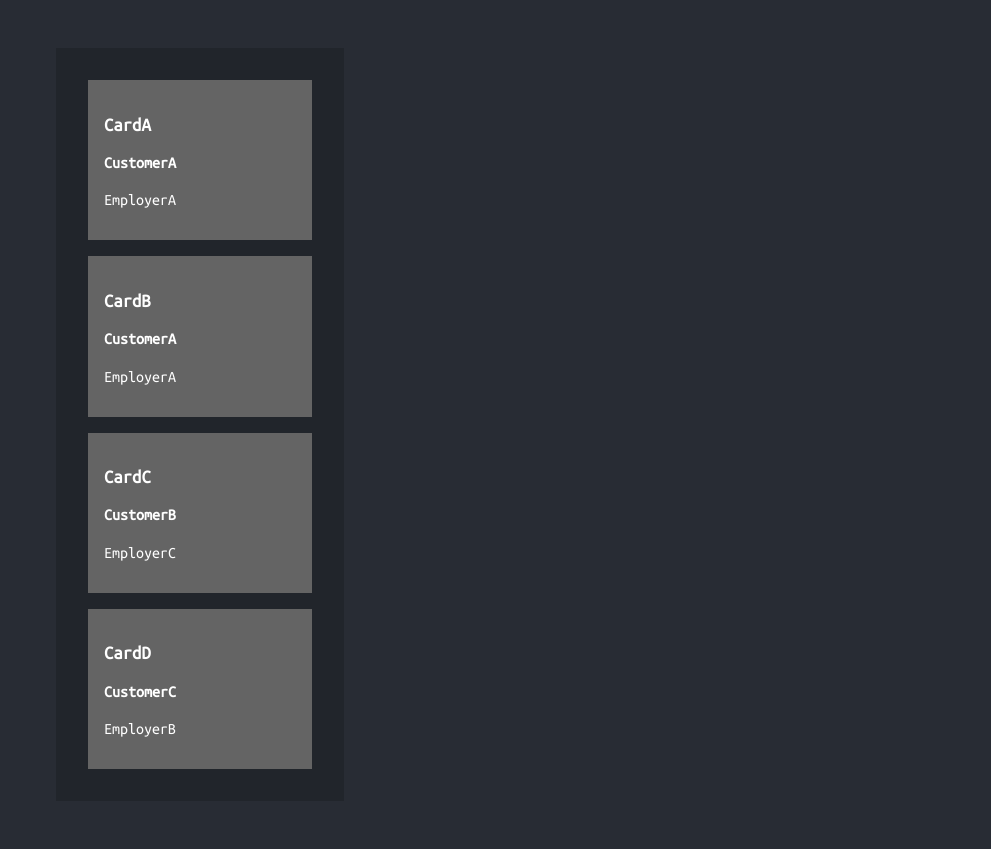
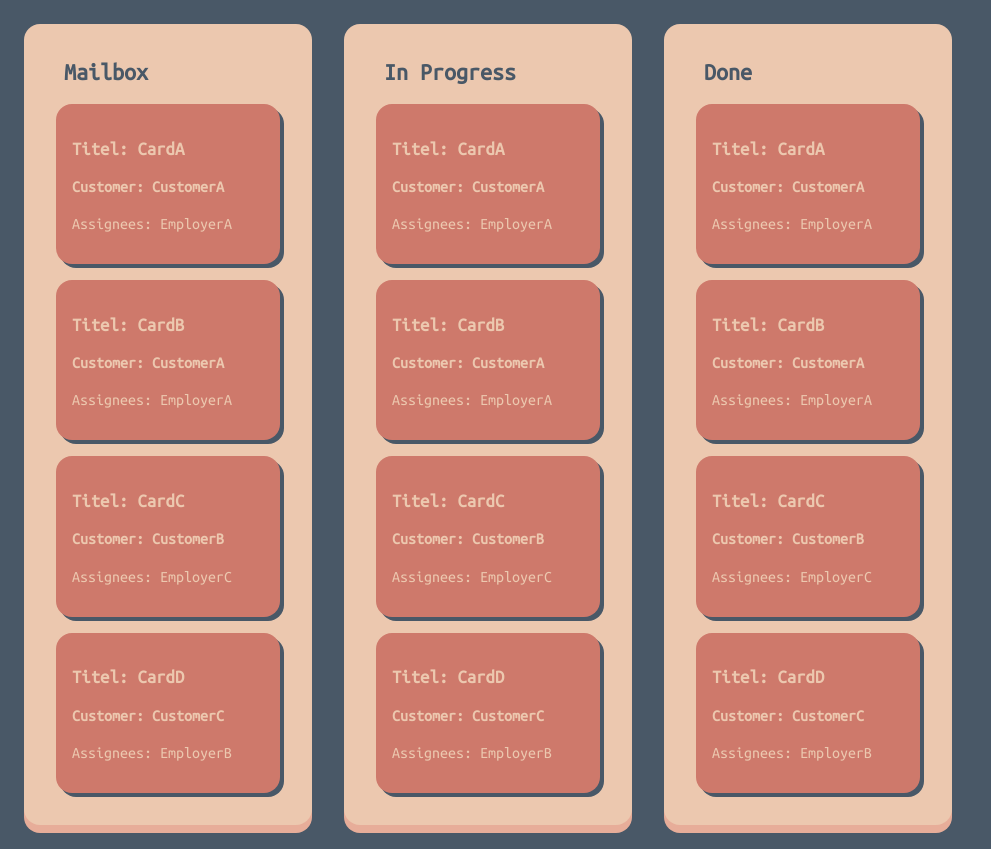
Before and after one commit to baumhaus-project/ticks-dnd, a React (Vite) app: page / in a window 1280 px wide. Shown: the whole page, without its empty margins (0-991 px from the left). Built offline with nearby package versions, Linux system fonts and the light colour scheme; a web font is replaced by a local one.

Commit message:
styled with custom color palette

```diff
--- a/src/components/DraggableCard.jsx
+++ b/src/components/DraggableCard.jsx
@@ -13,9 +13,9 @@ export default function DraggableCard({ item, index }) {
           ref={provided.innerRef}
         >
           <div className="card">
-            <h3>{item.title}</h3>
-            <h4>{item.customer}</h4>
-            <p>{item.assignees}</p>
+            <h3>Titel: {item.title}</h3>
+            <h4>Customer: {item.customer}</h4>
+            <p>Assignees: {item.assignees}</p>
           </div>
         </li>
       )}
--- a/src/components/DroppableList.jsx
+++ b/src/components/DroppableList.jsx
@@ -1,16 +1,18 @@
 /* eslint-disable react/jsx-props-no-spreading */
 import React from 'react';
+import { v4 as uuidv4 } from 'uuid';
 import { PropTypes } from 'prop-types';
-import { v4 as uuidv4 } from 'uuid';
 import { Droppable } from 'react-beautiful-dnd';
 
 import DraggableCard from './DraggableCard';
 import './style.css';
 
-export default function DroppableList({ items }) {
+export default function DroppableList({ items, column }) {
   return (
     <Droppable droppableId={uuidv4()}>
       {(provided) => (
+        <div className="column">
+          <h2 className="column-title">{column.title}</h2>
           <ul
             className="list"
             ref={provided.innerRef}
@@ -21,6 +23,7 @@ export default function DroppableList({ items }) {
             ))}
             {provided.placeholder}
           </ul>
+        </div>
       )}
     </Droppable>
   );
@@ -36,4 +39,8 @@ DroppableList.propTypes = {
       description: PropTypes.string.isRequired,
     }),
   ).isRequired,
+  column: PropTypes.shape({
+    id: PropTypes.string.isRequired,
+    title: PropTypes.string.isRequired,
+  }).isRequired,
 };
--- a/src/components/style.css
+++ b/src/components/style.css
@@ -2,22 +2,30 @@ li {
   list-style-type: none;
 }
 
+.column {
+  background-color: var(--color-palette-mocha);
+  color: var(--color-palette-mocha);
+  box-shadow: 0em 0.5em var(--color-palette-rosa);
+  margin: 1em;
+  padding: 1em;
+  border-radius: 1em;
+}
+
+.column-title {
+  margin-left: 1em;
+  color: var(--color-palette-blue);
+}
+
 .list {
-  background-color: #21252b;
-  margin: 3em;
-  padding: 1em;
-  max-width: 16em;
+  padding: 0;
+  min-width: 16em;
 }
 
 .card {
-  background-color: #646464;
+  background-color: var(--color-palette-red);
+  box-shadow: 0.25em 0.25em var(--color-palette-blue);
   margin: 1em;
   padding: 1em;
   max-width: 16em;
+  border-radius: 1em;
 }
-
-.card > h3,
-h4,
-p {
-  color: white;
-}
--- a/src/index.css
+++ b/src/index.css
@@ -1,5 +1,13 @@
 body {
-  background-color: #282c34;
+  background-color: var(--color-palette-blue);
   font-family: 'Bubbler One', sans-serif;
   font-family: 'Ubuntu Mono', monospace;
 }
+
+:root {
+  --color-palette-blue: #495867;
+  --color-palette-brown: #c18c5d;
+  --color-palette-red: #ce796b;
+  --color-palette-rosa: #e7ad99;
+  --color-palette-mocha: #ecc8af;
+}
--- a/src/layouts/Kanban.jsx
+++ b/src/layouts/Kanban.jsx
@@ -3,6 +3,7 @@ import { v4 as uuidv4 } from 'uuid';
 import { DragDropContext } from 'react-beautiful-dnd';
 
 import DroppableList from '../components/DroppableList';
+import './style.css';
 
 function item({ title, customer, assignees, description }) {
   return { id: uuidv4(), title, customer, assignees, description };
@@ -35,10 +36,21 @@ const data = [
   }),
 ];
 
+function column({ title }) {
+  return { id: uuidv4(), title };
+}
+
+const columns = [
+  column({ title: 'Mailbox' }),
+  column({ title: 'In Progress' }),
+  column({ title: 'Done' }),
+];
+
 export default function Kanban() {
   const [cards, updateCards] = useState(data);
 
   const handleOnDragEnd = (result) => {
+    console.log(result);
     if (!result.destination) return;
     const items = Array.from(cards);
     const [reorderedItem] = items.splice(result.source.index, 1);
@@ -47,8 +59,12 @@ export default function Kanban() {
   };
 
   return (
-    <DragDropContext onDragEnd={handleOnDragEnd}>
-      <DroppableList items={cards} />
-    </DragDropContext>
+    <div className="Kanban">
+      <DragDropContext onDragEnd={handleOnDragEnd}>
+        {columns.map((col) => (
+          <DroppableList key={uuidv4()} items={cards} column={col} />
+        ))}
+      </DragDropContext>
+    </div>
   );
 }
--- a/src/layouts/style.css
+++ b/src/layouts/style.css
@@ -0,0 +1,4 @@
+.Kanban {
+  display: flex;
+  width: 100%;
+}
```
Lines whose indentation alone changed are shown as unchanged.
